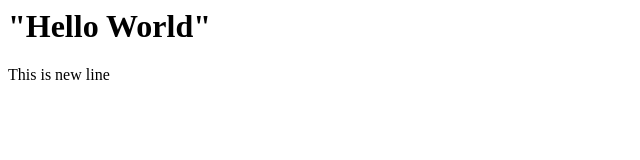
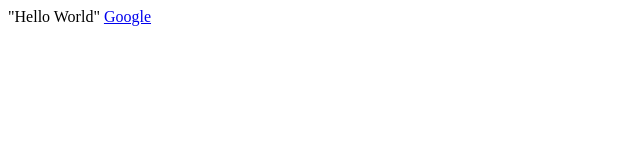
Before and after one commit to cptree/myFirstWebsite, a plain HTML site: page index.html in a window 1280 px wide. Shown: the whole page, without its empty margins (0-640 px from the left). Drawn offline with Linux system fonts and the light colour scheme.

Commit message:
Resolved Weblink issue

```diff
--- a/index.html
+++ b/index.html
@@ -1,2 +1,10 @@
-<h1>"Hello World"</h1>
-<p>This is new line</p>
+<!DOCTYPE Html>
+<html>
+<head>
+<title>MyFirstWebpage</title>
+</head>
+<body>
+"Hello World"
+<a href="https://google.com">Google</a>
+</body>
+</html>
```
